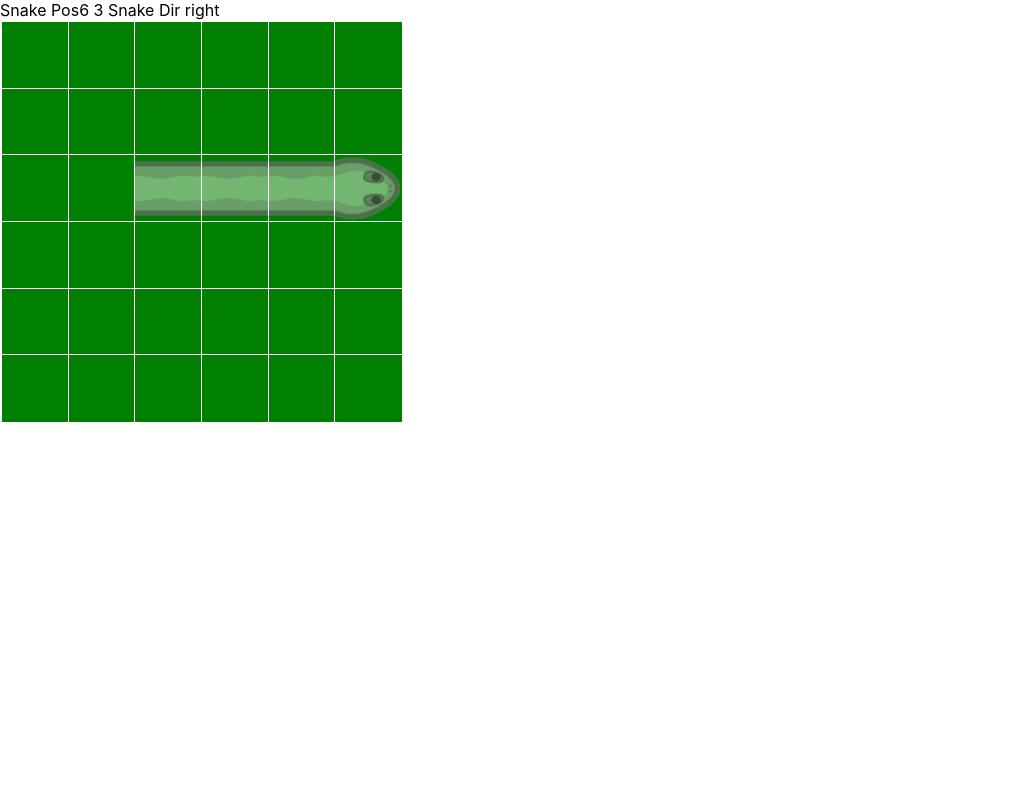
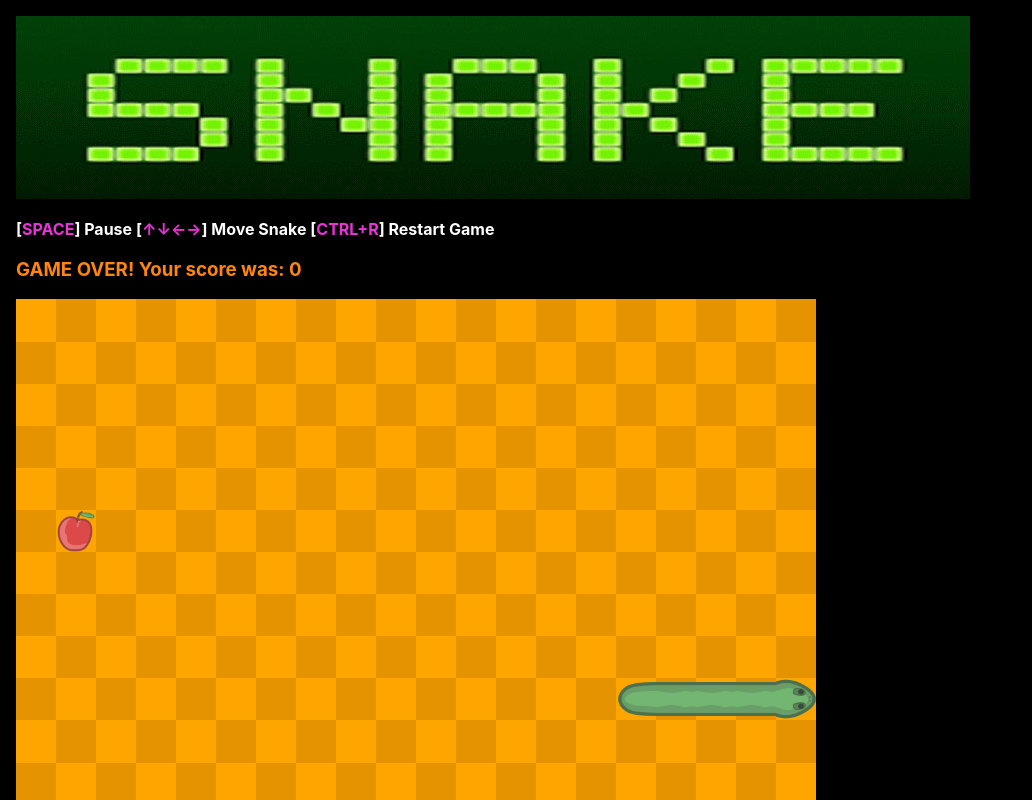
Before and after one commit to tumus2004/snake-react, a React (Create React App) app: page / in a window 1280 px wide. Shown: the top 800 px of the page, without its empty margins (0-1032 px from the left). Built offline with nearby package versions, Linux system fonts and the light colour scheme.

Commit message:
completed game logic - initial

```diff
--- a/src/App.jsx
+++ b/src/App.jsx
@@ -1,12 +1,16 @@
 import React, { useEffect, useState } from "react";
 import { makeStyles } from "@material-ui/core";
 import { GameGrid } from "./GameGrid";
+import { isWhiteSpaceLike } from "typescript";
 
 const useStyles = makeStyles({
   appRoot: {
     position: "absolute",
-    width: "100vw",
-    height: "100vh",
+    width: "100%",
+    height: "100%",
+    backgroundColor: "black",
+    padding: "1rem",
+    boxSizing: "border-box",
   },
 });
 
--- a/src/Cell.jsx
+++ b/src/Cell.jsx
@@ -7,8 +7,6 @@ const useStyles = makeStyles({
     position: "absolute",
     width: `${CELL_WIDTH}px`,
     height: `${CELL_HEIGHT}px`,
-    border: "1px solid white",
-    backgroundColor: "green",
   },
 });
 
--- a/src/GameGrid.jsx
+++ b/src/GameGrid.jsx
@@ -7,6 +7,7 @@ import {
   GAME_TILES_WIDE,
   GAME_TILES_TALL,
   GAME_START_FRAME_SPEED,
+  SNAKE_START_LENGTH,
 } from "./constants";
 import { Cell } from "./Cell";
 import { useInterval } from "./useInterval";
@@ -14,23 +15,57 @@ import { useInterval } from "./useInterval";
 const useStyles = makeStyles({
   gameContainer: {
     color: "black",
-    backgroundColor: "black",
+    backgroundColor: "white",
     width: `${GAME_CONTAINER_WIDTH}px`,
     height: `${GAME_CONTAINER_HEIGHT}px`,
     position: "relative",
-    border: "1px solid white",
+    //border: "1px solid white",
+    "& > :nth-child(even)": {
+      background: "rgba(0,0,0,0.1)",
+    },
+  },
+  controls: {
+    fontWeight: "bold",
+  },
+  controlsButtons: {
+    color: "#eb34d8",
+  },
+  gameStatus: {
+    color: "#ff860d",
   },
 });
+
+function getRandomInt(min, max) {
+  min = Math.ceil(min);
+  max = Math.floor(max);
+  return Math.floor(Math.random() * (max - min + 1)) + min;
+}
 
 const getTile = (name) => {
   return `tiles/${name}.png`;
 };
 
-const getPreviousDirection = (imgPath) => {
-  if (imgPath === getTile("headup")) return "up";
-  if (imgPath === getTile("headdown")) return "down";
-  if (imgPath === getTile("headleft")) return "left";
-  if (imgPath === getTile("headright")) return "right";
+const willEatApple = (cells, newX, newY) => {
+  return cells.reduce((acc, cell) => {
+    if (cell.x === newX && cell.y === newY && cell.isApple) acc = true;
+    return acc;
+  }, false);
+};
+
+const getCellsWithNewApple = (cells) => {
+  const availableCells = cells.filter((cell) => cell.snakeSegment === 0);
+  const newAppleCellIndex = getRandomInt(0, availableCells.length);
+  const newAppleCell = availableCells[newAppleCellIndex];
+  return cells.map((cell) => {
+    if (cell.x === newAppleCell.x && cell.y === newAppleCell.y) {
+      return { ...cell, isApple: true, img: getTile("apple") };
+    }
+    return {
+      ...cell,
+      isApple: false,
+      img: cell.img === getTile("apple") ? "" : cell.img,
+    };
+  });
 };
 
 const canSnakeMove = (cells, newX, newY) => {
@@ -45,51 +80,60 @@ const canSnakeMove = (cells, newX, newY) => {
   );
 };
 
-const getNewBodyImage = (previousDirection, direction) => {
-  if (previousDirection === "up" && direction === "right")
+const getNewBodyImage = (enterDirection, exitDirection) => {
+  if (enterDirection === "up" && exitDirection === "right")
     return getTile("cornerBR");
-  if (previousDirection === "down" && direction === "right")
+  if (enterDirection === "down" && exitDirection === "right")
     return getTile("cornerTR");
-  if (previousDirection === "up" && direction === "left")
+  if (enterDirection === "up" && exitDirection === "left")
     return getTile("cornerBL");
-  if (previousDirection === "down" && direction === "left")
+  if (enterDirection === "down" && exitDirection === "left")
     return getTile("cornerTL");
-  if (previousDirection === "up" && direction === "up")
+  if (enterDirection === "up" && exitDirection === "up")
     return getTile("vertical");
-  if (previousDirection === "down" && direction === "down")
+  if (enterDirection === "down" && exitDirection === "down")
     return getTile("vertical");
 
-  if (previousDirection === "left" && direction === "up")
+  if (enterDirection === "left" && exitDirection === "up")
     return getTile("cornerTR");
-  if (previousDirection === "right" && direction === "up")
+  if (enterDirection === "right" && exitDirection === "up")
     return getTile("cornerTL");
-  if (previousDirection === "left" && direction === "down")
+  if (enterDirection === "left" && exitDirection === "down")
     return getTile("cornerBR");
-  if (previousDirection === "right" && direction === "down")
+  if (enterDirection === "right" && exitDirection === "down")
     return getTile("cornerBL");
-  if (previousDirection === "left" && direction === "left")
+  if (enterDirection === "left" && exitDirection === "left")
     return getTile("horizontal");
-  if (previousDirection === "right" && direction === "right")
+  if (enterDirection === "right" && exitDirection === "right")
     return getTile("horizontal");
 };
 
 const moveSnake = (cells, newX, newY, direction, snakeLength) => {
   return cells.map((cell) => {
     const isNewHead = cell.x === newX && cell.y === newY;
-    const wasOldHead = cell.img.includes("head");
+    const wasHead = cell.snakeSegment === 1;
+    let newSnakeSegment = isNewHead
+      ? 1
+      : cell.snakeSegment === 0
+      ? 0
+      : cell.snakeSegment + 1;
+    if (newSnakeSegment > snakeLength) newSnakeSegment = 0;
+    const isTail = newSnakeSegment === snakeLength;
     return {
       ...cell,
-      snakeSegment: isNewHead
-        ? 1
-        : cell.snakeSegment === 0
-        ? 0
-        : cell.snakeSegment + 1 > snakeLength
-        ? 0
-        : cell.snakeSegment + 1,
-      img: wasOldHead
-        ? getNewBodyImage(getPreviousDirection(cell.img), direction)
+      enterDirection: isNewHead ? direction : cell.enterDirection,
+      exitDirection: wasHead ? direction : cell.exitDirection,
+      snakeSegment: newSnakeSegment,
+      img: wasHead
+        ? getNewBodyImage(cell.enterDirection, direction)
         : isNewHead
         ? getTile(`head${direction}`)
+        : isTail
+        ? getTile(`tail${cell.exitDirection}`)
+        : cell.isApple
+        ? getTile("apple")
+        : newSnakeSegment === 0
+        ? ""
         : cell.img,
     };
   });
@@ -99,11 +143,30 @@ let cellsStructure = [];
 for (let x = 1; x <= GAME_TILES_WIDE; x++) {
   for (let y = 1; y <= GAME_TILES_TALL; y++) {
     let img = "";
-    if (x === GAME_TILES_WIDE / 2 && y === GAME_TILES_TALL / 2)
-      img = getTile("headright");
-    cellsStructure.push({ x, y, img, snakeSegment: 0 });
+    let snakeSegment = 0;
+    for (let i = 0; i < SNAKE_START_LENGTH; i++) {
+      if (
+        x === Math.round(GAME_TILES_WIDE / 2) - i &&
+        y === Math.round(GAME_TILES_TALL / 2)
+      ) {
+        img = getTile("horizontal");
+        if (i === SNAKE_START_LENGTH - 1) img = getTile(`tailright`);
+        if (i === 0) img = getTile("headright");
+        snakeSegment = i + 1;
+      }
+    }
+    cellsStructure.push({
+      x,
+      y,
+      img,
+      snakeSegment,
+      enterDirection: "right",
+      exitDirection: "right",
+      isApple: false,
+    });
   }
 }
+const initialCells = getCellsWithNewApple(cellsStructure);
 
 const keysDefault = {
   ArrowUp: false,
@@ -115,14 +178,17 @@ const keysDefault = {
 
 export const GameGrid = () => {
   const styles = useStyles();
-  const [cells, setCells] = useState(cellsStructure);
+  const [cells, setCells] = useState(initialCells);
   const [gameRunning, setGameRunning] = useState(true);
   const [isGamePaused, setGamePaused] = useState(false);
-  const [snakeLength, setSnakeLength] = useState(3);
+  const [snakeCrashed, setSnakeCrashed] = useState(false);
+  const [score, setScore] = useState(0);
+  const [scoreCount, setScoreCount] = useState(0);
+  const [snakeLength, setSnakeLength] = useState(SNAKE_START_LENGTH);
   const [snakeDirection, setSnakeDirection] = useState("right");
   const [snakePos, setSnakePos] = useState({
-    x: GAME_TILES_WIDE / 2,
-    y: GAME_TILES_TALL / 2,
+    x: Math.round(GAME_TILES_WIDE / 2),
+    y: Math.round(GAME_TILES_TALL / 2),
   });
   const [frameDuration, setFrameDuration] = useState(GAME_START_FRAME_SPEED);
 
@@ -151,11 +217,24 @@ export const GameGrid = () => {
     if (!canSnakeMove(cells, newX, newY)) {
       console.log("snake crashed!");
       setGameRunning(false);
+      setSnakeCrashed(true);
     } else {
-      console.log("pos was", snakePos, "now", newX, newY);
       setSnakePos({ x: newX, y: newY });
       setSnakeDirection(direction);
-      const newCells = moveSnake(cells, newX, newY, direction);
+      let newCells = moveSnake(cells, newX, newY, direction, snakeLength);
+      if (willEatApple(cells, newX, newY)) {
+        setScore(score + 5);
+        if (scoreCount > 4) {
+          setScoreCount(0);
+          if (frameDuration > 100) {
+            setFrameDuration(frameDuration - 25);
+          }
+        } else {
+          setScoreCount(scoreCount + 1);
+        }
+        setSnakeLength(snakeLength + 1);
+        newCells = getCellsWithNewApple(newCells);
+      }
       setCells(newCells);
     }
   };
@@ -163,17 +242,33 @@ export const GameGrid = () => {
   useInterval(frame, gameRunning ? frameDuration : null);
 
   useEffect(() => {
-    //consoleBranding();
+    consoleBranding();
   }, []);
 
   return (
     <>
-      <div>
-        Snake Pos{snakePos.x} {snakePos.y} Snake Dir {snakeDirection}
+      <div style={{ color: "white" }}>
+        <img src="./logo.png" alt="Snake Logo" />
+        <p>
+          <span className={styles.controls}>
+            [<span className={styles.controlsButtons}>SPACE</span>] Pause [
+            <span className={styles.controlsButtons}>↑↓←→</span>] Move Snake [
+            <span className={styles.controlsButtons}>CTRL+R</span>] Restart Game
+          </span>
+        </p>
+        <h3 className={styles.gameStatus}>
+          {snakeCrashed && `GAME OVER! Your score was: ${score}`}
+          {!isGamePaused && !snakeCrashed && `Points: ${score}`}
+          {!snakeCrashed && isGamePaused && "PAUSED"}
+        </h3>
       </div>
-      <div className={styles.gameContainer}>
+      <div
+        className={styles.gameContainer}
+        style={{
+          backgroundColor: snakeCrashed ? "orange" : "green",
+        }}
+      >
         {cells.map((cell) => {
-          if (cell.img !== "") console.log("cell", cell);
           return (
             <Cell
               key={`${cell.x},${cell.y}`}
@@ -184,6 +279,9 @@ export const GameGrid = () => {
           );
         })}
       </div>
+      {/* <div style={{ color: "white" }}>
+        Snake Pos {snakePos.x} {snakePos.y} Snake Dir {snakeDirection}
+      </div> */}
     </>
   );
 };
--- a/src/constants.js
+++ b/src/constants.js
@@ -1,7 +1,8 @@
-export const GAME_CONTAINER_WIDTH = 400;
-export const GAME_CONTAINER_HEIGHT = 400;
-export const GAME_TILES_WIDE = 6;
-export const GAME_TILES_TALL = 6;
+export const GAME_CONTAINER_WIDTH = 800;
+export const GAME_CONTAINER_HEIGHT = 800;
+export const GAME_TILES_WIDE = 20;
+export const GAME_TILES_TALL = 19;
 export const CELL_WIDTH = GAME_CONTAINER_WIDTH / GAME_TILES_WIDE;
 export const CELL_HEIGHT = GAME_CONTAINER_HEIGHT / GAME_TILES_TALL;
 export const GAME_START_FRAME_SPEED = 300;
+export const SNAKE_START_LENGTH = 5;
```
Also changed, not shown: public/logo.png (added).
